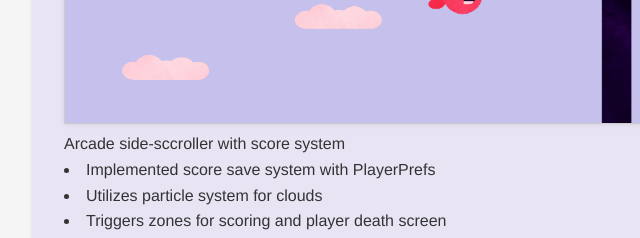
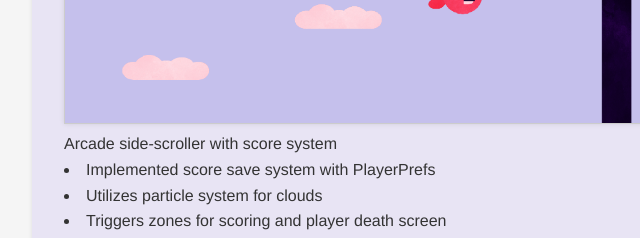
Before and after one commit to AlfredMonty/AlfredMonty.github.io, a plain HTML site: page index.html in a window 1280 px wide. Shown: the part 2680-2918 px from the top of the page, 176-816 px from the left. Drawn offline with Linux system fonts and the light colour scheme.

Commit message:
Update index.html

```diff
--- a/index.html
+++ b/index.html
@@ -92,7 +92,7 @@
             <div class="project-details">
                 <div class="project-image">
                     <img src="images/FlappyBirdClone.png" alt="Flappy Bird Clone">
-                    <p>Arcade side-sccroller with score system</p>
+                    <p>Arcade side-scroller with score system</p>
                 </div>
                 <li>Implemented score save system with PlayerPrefs</li>
                 <li>Utilizes particle system for clouds</li>
```
